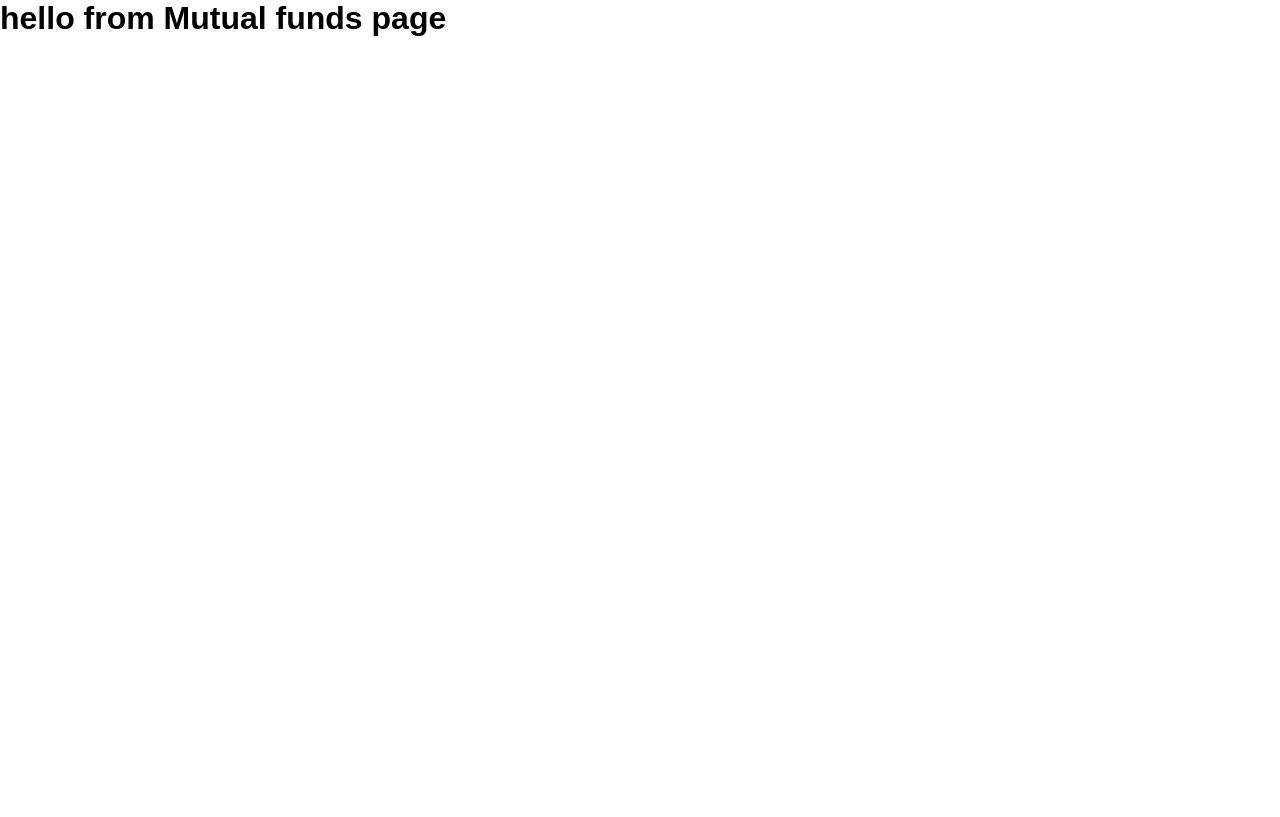
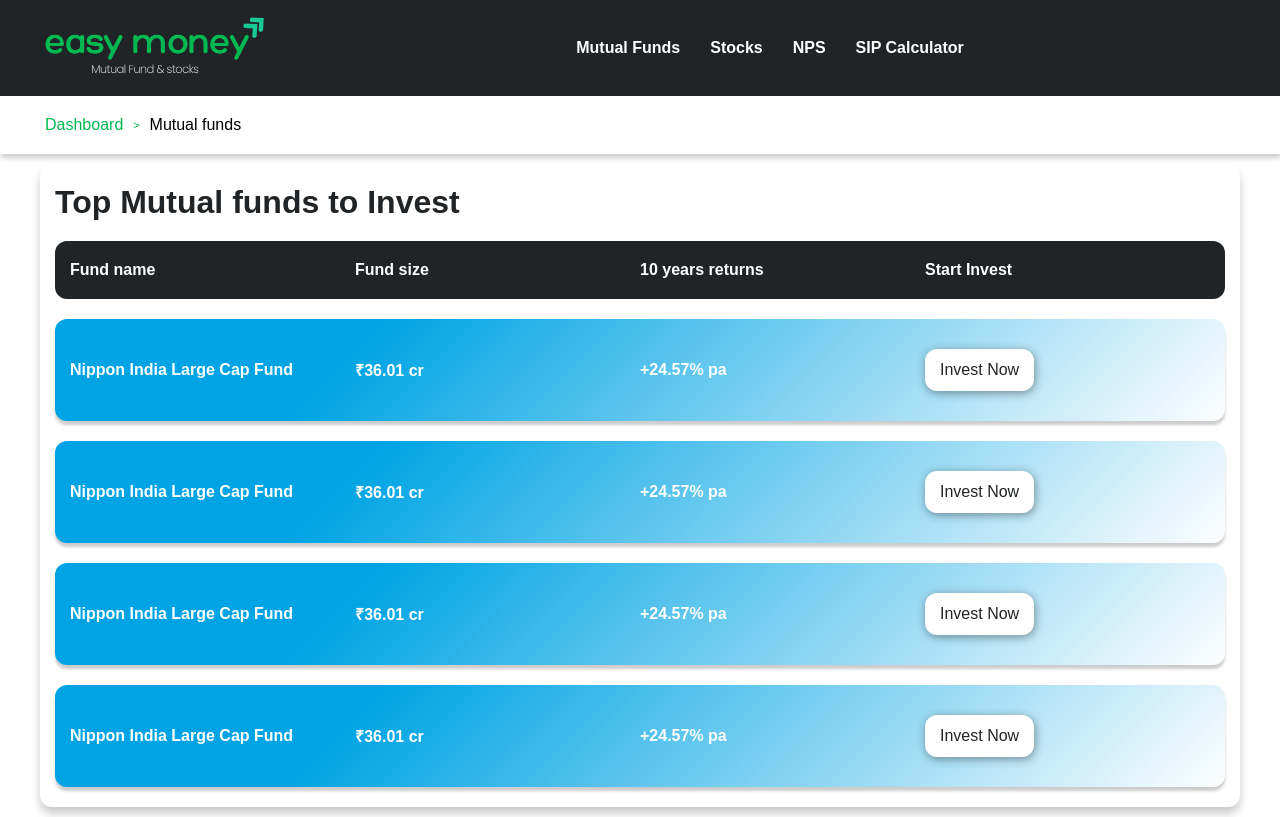
Before and after one commit to MashooqAli9140/easy-money, a React (Vite) app in the folder frontend/easymoney/: page /dashboard/mutualfunds/1 in a window 1280 px wide. Built offline with nearby package versions, Linux system fonts and the light colour scheme; no server answers.

Commit message:
mutual fund page created and layout completed

```diff
--- /dev/null
+++ b/frontend/easymoney/src/Pages/Mutual_fund_page/Mutual_fund.css
@@ -0,0 +1,94 @@
+#mutual-fund-header{
+    background-color: rgb(255, 255, 255);
+    padding: 10px 20px 10px 20px;
+    box-shadow: 1px 4px 5px rgba(0,0,0,0.2);
+}
+#mutual-fund-01{
+    /* background-color: bisque; */
+    padding: 10px 5px 10px 5px;
+    max-width: 1200px;
+    margin: 0 auto 0;
+    display: flex;
+    gap: 10px;
+    align-items: center;
+    align-content: center;
+}
+#mutual-fund-hero{
+    /* background-color: rgb(146, 146, 146); */
+    padding: 10px 20px 10px 20px;
+}
+#mutual-fund-02{
+    background-color: rgb(255, 255, 255);
+    border-radius: 12px;
+    padding: 20px 15px 20px 15px;
+    max-width: 1200px;
+    margin: 0 auto 0;
+    /* display: flex;
+    gap: 10px;
+    align-items: center;
+    align-content: center; */
+    box-shadow: 0px 7px 10px rgba(0,0,0,0.2);
+}
+#mutual-funds-details-head{
+    background-color: #212426;
+    border-radius: 12px;
+    padding: 20px 15px 20px 15px;
+    display: flex;
+    justify-content: space-between;
+    margin-top: 20px;
+    color: white;
+}
+#mutual-funds-main-content{
+    background-color: #fefefe;
+    background-image: linear-gradient(315deg, #fefefe 0%, #00a4e4 74%);
+    border-radius: 12px;
+    padding: 20px 15px 20px 15px;
+    display: flex;
+    justify-content: space-between;
+    align-items: center;
+    align-content: center;
+    margin-top: 20px;
+    color: white;
+    box-shadow: 0px 4px 3px rgba(0,0,0,0.2);
+}
+#mutual-fund-h6-words{
+    margin-bottom: 4px;
+    color: rgb(255, 255, 255);
+    display: none;
+    font-weight: 100;
+    font-size: 12px;
+}
+#mutual-fund-invest-btn{
+    background: white;
+    border: none;
+    border-radius: 12px;
+    padding: 12px 15px 12px 15px;
+    font-size: 16px;
+    cursor: pointer;
+    box-shadow: 1px 2px 10px rgba(0,0,0,0.4);
+    color: #212426;
+}
+#mutual-fund-invest-btn:hover{
+   background: #EDFDFE;
+   font-weight: 600;
+   transform: scale(0.92);
+   transition: 0.1s;
+   color: #01B751;
+}
+
+/* //responsiveness */
+@media screen and ( max-width:800px) {
+    #mutual-funds-details-head{
+        display: none;
+    }
+
+    #mutual-funds-main-content{
+       display: block;
+    }
+    #mutual-fund-h6-words{
+        display: block;
+    }
+    #mutual-fund-invest-btn{
+     width:100%;
+    }
+}
--- a/frontend/easymoney/src/Pages/Mutual_fund_page/Mutual_fund.jsx
+++ b/frontend/easymoney/src/Pages/Mutual_fund_page/Mutual_fund.jsx
@@ -1,10 +1,142 @@
 import React from 'react'
+import { useParams } from 'react-router-dom'
+import Navbar from '../../componants/Navbar/Navbar';
+import './Mutual_fund.css'
 
 const Mutual_fund = () => {
+      const { id } = useParams();
   return (
+    <>
+   <Navbar/>
     <div>
-       <h1> hello from Mutual funds page </h1>
+
+       <div id='mutual-fund-header'>
+         <div id='mutual-fund-01'>
+            <h4 style={{ fontWeight:"100",color:"#00B852"}}> Dashboard </h4>
+            <h6 style={{ fontWeight:"100",color:"#00B852"}}>  {">"} </h6>
+            <h4 style={{ fontWeight:"400",color:"light-grey"}}> Mutual funds </h4>
+         </div>
+       </div>
+
+{/* //main heading */}
+       <div id='mutual-fund-hero'>
+         <div id='mutual-fund-02'>
+              <div>
+                   <h1 style={{ color:"#212426"}}> Top Mutual funds to Invest </h1>
+              </div>
+
+{/* //head of the table */}
+              <div id='mutual-funds-details-head'>
+                    <div style={{ fontWeight:"100",width:"100%"}}> <h4> Fund name </h4> </div>
+                    <div style={{  width:"100%"}} ><h4>Fund size </h4> </div>
+                    <div style={{  width:"100%"}} ><h4> 10 years returns </h4> </div>
+                    <div style={{  width:"100%"}} ><h4> Start Invest </h4>  </div>
+              </div>
+
+{/* //mutual funds main content */}
+              <div id='mutual-funds-main-content'>
+                    <div style={{ padding:"10px 0px 10px 0px", fontWeight:"100",width:"100%"}}>
+                    <h6 id='mutual-fund-h6-words'> Fund Name </h6>
+                    <h4> Nippon India Large Cap Fund </h4>
+                    </div>
+
+                    <div style={{ padding:"10px 0px 10px 0px", width:"100%"}} >
+                    <h6 id='mutual-fund-h6-words' > Fund Size </h6>
+                    <h4> ₹36.01 cr </h4>
+                    </div>
+
+                    <div style={{ padding:"10px 0px 10px 0px",  width:"100%"}} >
+                        <h6 id='mutual-fund-h6-words' > 10 years returns </h6>
+                        <h4> +24.57% pa </h4>
+                        </div>
+
+                    <div style={{ padding:"10px 0px 10px 0px",  width:"100%"}} >
+                        <a href="">
+                        <button id='mutual-fund-invest-btn'> Invest Now </button>
+                        </a>
+                    </div>
+              </div>
+              <div id='mutual-funds-main-content'>
+                    <div style={{ padding:"10px 0px 10px 0px", fontWeight:"100",width:"100%"}}>
+                    <h6 id='mutual-fund-h6-words'> Fund Name </h6>
+                    <h4> Nippon India Large Cap Fund </h4>
+                    </div>
+
+                    <div style={{ padding:"10px 0px 10px 0px", width:"100%"}} >
+                    <h6 id='mutual-fund-h6-words' > Fund Size </h6>
+                    <h4> ₹36.01 cr </h4>
+                    </div>
+
+                    <div style={{ padding:"10px 0px 10px 0px",  width:"100%"}} >
+                        <h6 id='mutual-fund-h6-words' > 10 years returns </h6>
+                        <h4> +24.57% pa </h4>
+                        </div>
+
+                    <div style={{ padding:"10px 0px 10px 0px",  width:"100%"}} >
+                        <a href="">
+                        <button id='mutual-fund-invest-btn'> Invest Now </button>
+                        </a>
+                    </div>
+              </div>
+              <div id='mutual-funds-main-content'>
+                    <div style={{ padding:"10px 0px 10px 0px", fontWeight:"100",width:"100%"}}>
+                    <h6 id='mutual-fund-h6-words'> Fund Name </h6>
+                    <h4> Nippon India Large Cap Fund </h4>
+                    </div>
+
+                    <div style={{ padding:"10px 0px 10px 0px", width:"100%"}} >
+                    <h6 id='mutual-fund-h6-words' > Fund Size </h6>
+                    <h4> ₹36.01 cr </h4>
+                    </div>
+
+                    <div style={{ padding:"10px 0px 10px 0px",  width:"100%"}} >
+                        <h6 id='mutual-fund-h6-words' > 10 years returns </h6>
+                        <h4> +24.57% pa </h4>
+                        </div>
+
+                    <div style={{ padding:"10px 0px 10px 0px",  width:"100%"}} >
+                        <a href="">
+                        <button id='mutual-fund-invest-btn'> Invest Now </button>
+                        </a>
+                    </div>
+              </div>
+              <div id='mutual-funds-main-content'>
+                    <div style={{ padding:"10px 0px 10px 0px", fontWeight:"100",width:"100%"}}>
+                    <h6 id='mutual-fund-h6-words'> Fund Name </h6>
+                    <h4> Nippon India Large Cap Fund </h4>
+                    </div>
+
+                    <div style={{ padding:"10px 0px 10px 0px", width:"100%"}} >
+                    <h6 id='mutual-fund-h6-words' > Fund Size </h6>
+                    <h4> ₹36.01 cr </h4>
+                    </div>
+
+                    <div style={{ padding:"10px 0px 10px 0px",  width:"100%"}} >
+                        <h6 id='mutual-fund-h6-words' > 10 years returns </h6>
+                        <h4> +24.57% pa </h4>
+                        </div>
+
+                    <div style={{ padding:"10px 0px 10px 0px",  width:"100%"}} >
+                        <a href="">
+                        <button id='mutual-fund-invest-btn'> Invest Now </button>
+                        </a>
+                    </div>
+              </div>
+{/* //mutual funds main content */}
+
+
+         </div>
+       </div>
+
+       <div>
+
+       </div>
+
+
     </div>
+
+    </>
+
   )
 }
 
```
